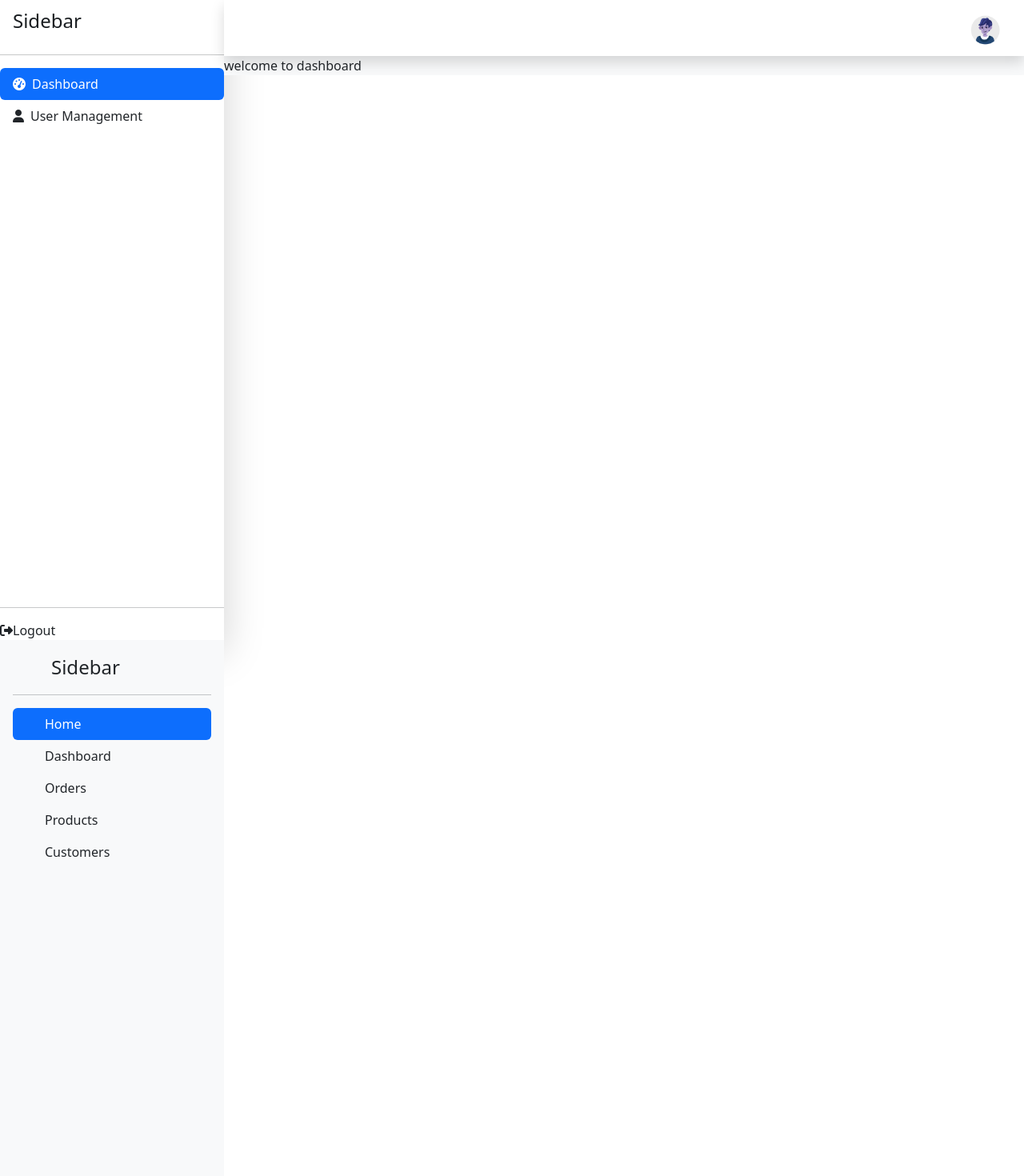
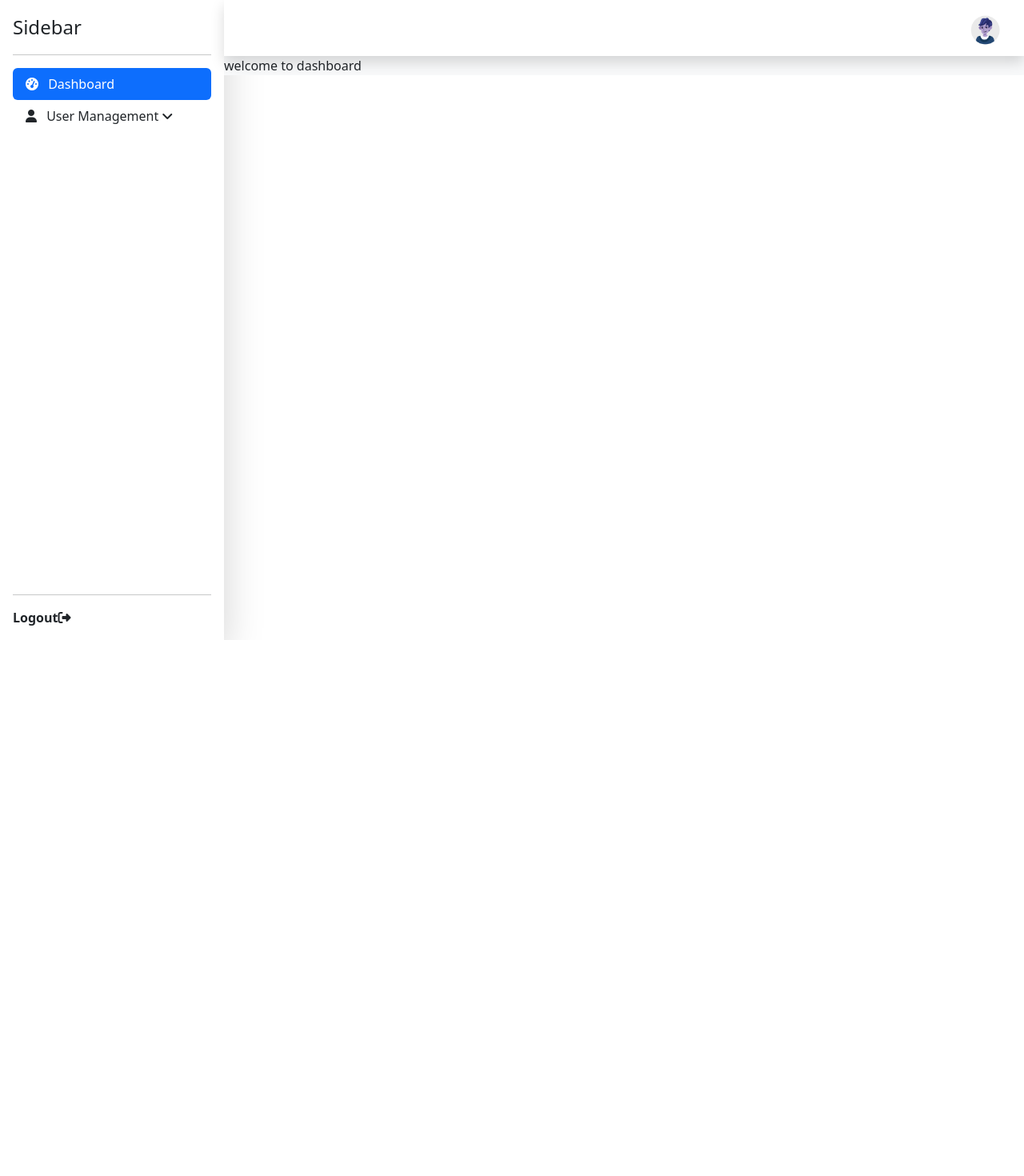
Before and after one commit to KanithiSubramanyam/final-assessment, an Angular app: page /dashboard in a window 1280 px wide. Shown: the top 1470 px of the page at 80% size. After the commit the page ends 800 px from the top, so only its background shows below. Built offline with nearby package versions, Linux system fonts and the light colour scheme.

Commit message:
changes in usermanagement

```diff
--- a/src/app/app.routes.ts
+++ b/src/app/app.routes.ts
@@ -14,9 +14,9 @@ export const routes: Routes = [
     { path: '', component: HomepageComponent, children: [
         { path: '', redirectTo: 'dashboard', pathMatch: 'full' },
         { path: 'dashboard', component: DashboardComponent },
-        { path: 'users', component: UsersComponent },
-        { path: 'permissions', component: PermissionsComponent },
-        { path: 'roles', component: RolesComponent },
+        { path: 'userManagement/users', component: UsersComponent },
+        { path: 'userManagement/permissions', component: PermissionsComponent },
+        { path: 'userManagement/roles', component: RolesComponent },
     ]},
     { path: '**', component: NotFoundComponent },
 ];
--- a/src/app/homepage/sidebar/sidebar.component.css
+++ b/src/app/homepage/sidebar/sidebar.component.css
@@ -5,57 +5,7 @@
   height:100vh;
   transition: width 0.3s ease;
 }
-.sidebar-toggle {
-  display: flex;
-  align-items: center;
-  padding: 0.5rem 1rem;
+
+.text-color {
+  color: #000000 !important;
 }
-.nav {
-  display: flex;
-  flex-direction: column;
-}
-
-.nav-link {
-  display: flex;
-  align-items: center;
-  padding: 0.5rem 1rem;
-  text-decoration: none;
-  color: inherit;
-}
-
-
-.nav-link i {
-  margin-right: 0.5rem;
-}
-.icon-sidebar .nav-link {
-  justify-content: center;
-}
-
-.icon-sidebar {
-  width: 4.5rem;
-}
-
-.sidebar:not(.icon-sidebar) {
-  width: 280px;
-}
-
-.icon-sidebar .nav-link {
-  display: flex;
-  align-items: center;
-  justify-content: center;
-}
-
-
-.icon-sidebar .nav-link i {
-  font-size: 1.5rem;
-}
-
-
-.icon-sidebar .dropdown {
-  text-align: center;
-}
-
-
-.display-none {
-  display: none !important;
-}
--- a/src/app/homepage/sidebar/sidebar.component.html
+++ b/src/app/homepage/sidebar/sidebar.component.html
@@ -1,92 +1,35 @@
-<div class="d-flex flex-nowrap shadow-lg bg-white">
-    <!-- Sidebar -->
-    <div class="d-flex flex-column flex-shrink-0 sidebar bg-white"
-         [ngClass]="{'icon-sidebar': isCollapsed}"
-         [ngStyle]="{'width': isCollapsed ? '4.5rem' : '280px'}">
-      <div class="d-flex align-items-center mb-3 mb-md-0 me-md-auto link-dark text-decoration-none sidebar-toggle"
-           (click)="onClickSideBarToggle()">
-        <i class="fas fa-user me-2" *ngIf="isCollapsed"></i>
-        <span class="fs-4" *ngIf="!isCollapsed">Sidebar</span>
-      </div>
-      <hr>
-      <ul class="nav nav-pills flex-column mb-auto">
-        <li class="nav-item">
-          <a [routerLink]="['/dashboard']" [routerLinkActive]="'active'" [routerLinkActiveOptions]="{exact : true}" class="nav-link active" aria-current="page">
-            <i class="fas fa-tachometer-alt me-2"></i>
-            <span *ngIf="!isCollapsed">Dashboard</span>
-          </a>
-        </li>
-        <li>
-          <a [routerLink]="['/userManagement']" [routerLinkActive]="'active'" [routerLinkActiveOptions]="{exact : true}" class="nav-link link-dark">
-            <i class="fas fa-user me-2"></i>
-            <span *ngIf="!isCollapsed">User Management</span>
-          </a>
-        </li>
-      </ul>
-      <hr>
-      <div class="">
-        <a href="#" class="d-flex align-items-center link-dark text-decoration-none" [routerLink]="['/login']" [routerLinkActive]="'active'" [routerLinkActiveOptions]="{exact : true}" >
-          <i class="fa-solid fa-right-from-bracket"></i>
-         <span>Logout</span>
-        </a>
-      </div>
-    </div>
-  </div>
 
-
-
-
-
-  <div class="d-flex flex-column flex-shrink-0 p-3 bg-light sidebar" style="width: 280px;">
+  <div class="d-flex flex-column flex-shrink-0 p-3 bg-white sidebar shadow-lg" style="width: 280px;">
     <a href="/" class="d-flex align-items-center mb-3 mb-md-0 me-md-auto link-dark text-decoration-none">
-      <svg class="bi me-2" width="40" height="32"><use xlink:href="#bootstrap"/></svg>
       <span class="fs-4">Sidebar</span>
     </a>
     <hr>
-    <ul class="nav nav-pills flex-column mb-auto">
+    <ul class="nav nav-pills flex-column mb-auto text-color" style="--bs-nav-link-color:black;">
       <li class="nav-item">
-        <a href="#" class="nav-link active" aria-current="page" [routerLink]="['/dashboard']" [routerLinkActive]="'active'" [routerLinkActiveOptions]="{exact : true}">
-          <svg class="bi me-2" width="16" height="16"><use xlink:href="#home"/></svg>
-          Home
-        </a>
-      </li>
-      <li>
-        <a href="#" class="nav-link link-dark">
-          <svg class="bi me-2" width="16" height="16"><use xlink:href="#speedometer2"/></svg>
+        <a class="nav-link active" aria-current="page" [routerLink]="['/dashboard']" [routerLinkActive]="'active'" [routerLinkActiveOptions]="{exact : true}">
+          <i class="fas fa-tachometer-alt me-2"></i>
           Dashboard
         </a>
       </li>
-      <li>
-        <a href="#" class="nav-link link-dark">
-          <svg class="bi me-2" width="16" height="16"><use xlink:href="#table"/></svg>
-          Orders
+      <li class="nav-item">
+        <!-- [routerLink]="['/userManagement']" [routerLinkActive]="'active'" [routerLinkActiveOptions]="{exact : true}" -->
+        <a class="nav-link link-dark" data-bs-toggle="collapse" aria-current="page" data-bs-target="#dashboard-collapse" aria-expanded="false" [routerLinkActive]="'active'">
+          <i class="fas fa-user me-2"></i>
+          User Management
+          <i class="fa-solid fa-angle-down"></i>
         </a>
-      </li>
-      <li>
-        <a href="#" class="nav-link link-dark">
-          <svg class="bi me-2" width="16" height="16"><use xlink:href="#grid"/></svg>
-          Products
-        </a>
-      </li>
-      <li>
-        <a href="#" class="nav-link link-dark">
-          <svg class="bi me-2" width="16" height="16"><use xlink:href="#people-circle"/></svg>
-          Customers
-        </a>
+        <div class="collapse ps-3" id="dashboard-collapse" >
+          <ul class="nav nav-pills flex-column mb-auto" style="--bs-nav-link-color:black;">
+            <li class="nav-item"><a  class="nav-link" aria-current="page"  [routerLink]="['/userManagement/users']" [routerLinkActive]="'active'" [routerLinkActiveOptions]="{exact : true}"> <i class="fa-solid fa-users  me-2"></i> USERS</a></li>
+            <li class="nav-item"><a  class="nav-link" aria-current="page"  [routerLink]="['/userManagement/roles']" [routerLinkActive]="'active'" [routerLinkActiveOptions]="{exact : true}"><i class="fa-solid fa-user-shield  me-2"></i> ROLES</a></li>
+            <li class="nav-item"><a  class="nav-link" aria-current="page"  [routerLink]="['/userManagement/permissions']" [routerLinkActive]="'active'" [routerLinkActiveOptions]="{exact : true}"><i class="fa-solid fa-user-gear  me-2"></i> PERMISSIONS</a></li>
+          </ul>
+        </div>
       </li>
     </ul>
     <hr>
-    <div class="dropdown">
-      <a href="#" class="d-flex align-items-center link-dark text-decoration-none dropdown-toggle" id="dropdownUser2" data-bs-toggle="dropdown" aria-expanded="false">
-        <img src="https://github.com/mdo.png" alt="" width="32" height="32" class="rounded-circle me-2">
-        <strong>mdo</strong>
+      <a [routerLink]="['/login']" class="d-flex align-items-center link-dark text-decoration-none ">
+        <strong>Logout  </strong>
+        <i class="fa-solid fa-right-from-bracket"></i>
       </a>
-      <ul class="dropdown-menu text-small shadow" aria-labelledby="dropdownUser2">
-        <li><a class="dropdown-item" href="#">New project...</a></li>
-        <li><a class="dropdown-item" href="#">Settings</a></li>
-        <li><a class="dropdown-item" href="#">Profile</a></li>
-        <li><hr class="dropdown-divider"></li>
-        <li><a class="dropdown-item" href="#">Sign out</a></li>
-      </ul>
-    </div>
   </div>
```
